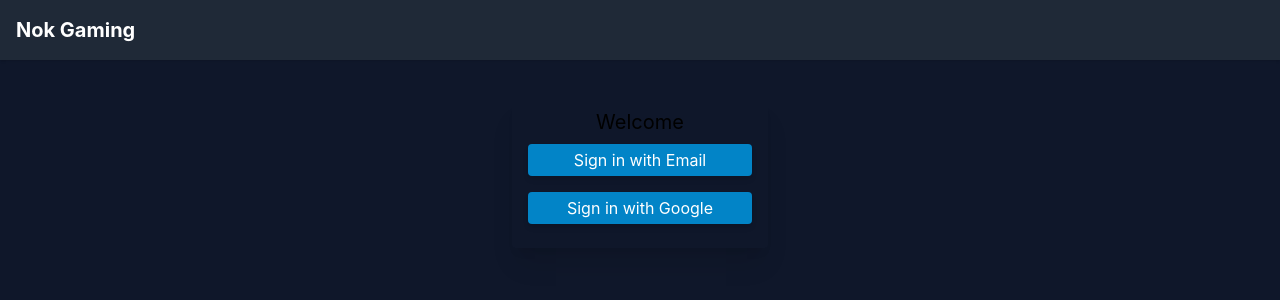
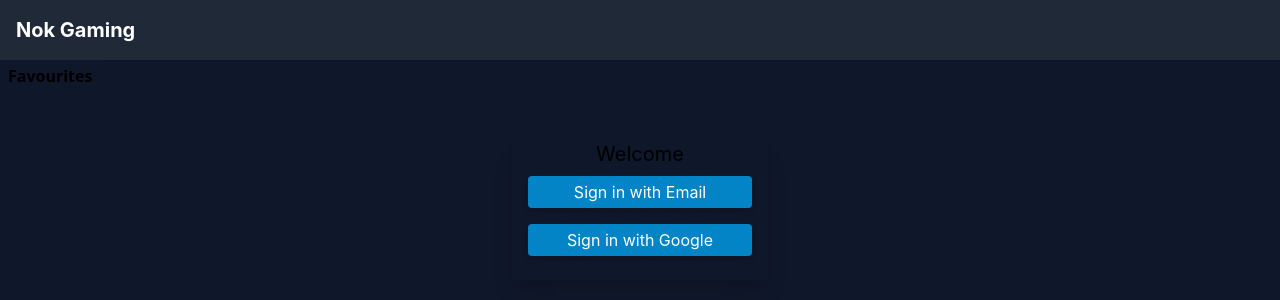
Before and after one commit to Nokrei/nok_gaming, a Next.js app: page / in a window 1280 px wide. Shown: the top 300 px of the page. Built offline with nearby package versions, Linux system fonts and the light colour scheme; no server answers.

Commit message:
Improve fetching, add button with link to favourites

```diff
--- a/components/GameCard/GameCard.tsx
+++ b/components/GameCard/GameCard.tsx
@@ -31,7 +31,7 @@ export default function GameCard({ isFavourite, game }: GameCard) {
   //  On click - add a game to favourites, or if game already is in favourites
   //  remove it. Game will be highlighted / have highlight removed without
   //  page refresh.
-  const addToFavourites = async (
+  const addOrRemoveFavourite = async (
     id: number,
     background_image: string,
     name: string
@@ -73,7 +73,7 @@ export default function GameCard({ isFavourite, game }: GameCard) {
         <div className="relative z-20 flex justify-between">
           <button
             onClick={() => {
-              addToFavourites(game.id, game.background_image, game.name);
+              addOrRemoveFavourite(game.id, game.background_image, game.name);
             }}
             className="h-0 w-6/12 cursor-pointer bg-green-500 opacity-0 duration-200 hover:bg-green-300 group-hover:h-10 group-hover:opacity-90"
           >
--- a/components/Header/Header.tsx
+++ b/components/Header/Header.tsx
@@ -1,4 +1,5 @@
-import React, { useContext } from "react";
+import { useContext } from "react";
+import Link from "next/link";
 import { signOut, getAuth } from "firebase/auth";
 import AuthContext from "../../context/AuthContext";
 
@@ -14,9 +15,11 @@ export default function Header() {
   };
   return (
     <div className=" flex justify-between bg-gray-800 p-4 align-middle shadow">
-      <h1 className="justify-self-center text-center text-xl font-bold text-white ">
-        Nok Gaming
-      </h1>
+      <Link href="/">
+        <h1 className="justify-self-center text-center text-xl font-bold text-white ">
+          Nok Gaming
+        </h1>
+      </Link>
       {loggedInUser && (
         <button
           className="rounded bg-teal-700 py-1 px-2 font-sans font-semibold text-white duration-200 hover:bg-teal-800"
--- a/components/Layout/Layout.tsx
+++ b/components/Layout/Layout.tsx
@@ -1,5 +1,6 @@
 import React from "react";
 import Head from "next/head";
+import Link from "next/link";
 
 import Header from "../Header/Header";
 
@@ -17,6 +18,11 @@ export default function Layout({ title, description, children }: LayoutType) {
         <meta name="description" content={description} />
       </Head>
       <Header />
+      <Link href="/favourites">
+        <button className="bg-slate-900 py-1 px-2 font-sans font-semibold">
+          Favourites
+        </button>
+      </Link>
       <div className="bg-slate-900">{children}</div>
     </div>
   );
--- a/pages/authenticated.tsx
+++ b/pages/authenticated.tsx
@@ -69,7 +69,9 @@ export default function AuthenticatedPage() {
               <GameCard
                 key={game.id}
                 game={game}
-                isFavourite={userFavouriteGames.includes(game.id)}
+                isFavourite={userFavouriteGames.some(
+                  (item) => item.id === game.id
+                )}
               />
             );
           })}
--- a/pages/favourites.tsx
+++ b/pages/favourites.tsx
@@ -29,7 +29,6 @@ export default function FavouritesPage() {
       getUserFavouriteGames();
     }
   }, [loggedInUser]);
-  console.log(userFavouriteGames);
 
   return (
     <Layout>
```
